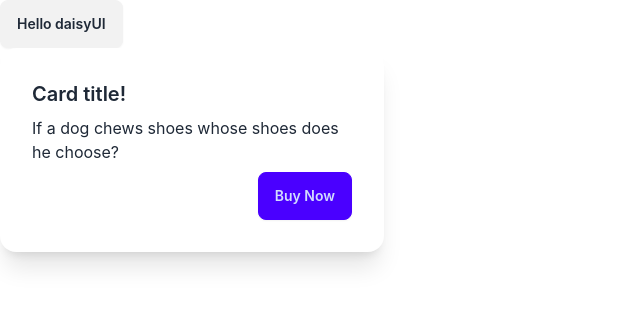
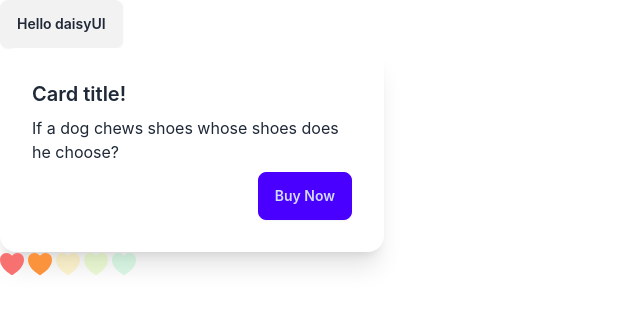
Before and after one commit to mbatuhantuna/tca-backgammon, a React (Create React App) app: page / in a window 1280 px wide. Shown: the top 314 px of the page, without its empty margins (0-640 px from the left). Built offline with nearby package versions, Linux system fonts and the light colour scheme.

Commit message:
Update App.tsx

```diff
--- a/src/App.tsx
+++ b/src/App.tsx
@@ -14,6 +14,12 @@
             <button className="btn btn-primary">Buy Now</button>
           </div>
         </div>
+      </div><div className="rating gap-1">
+        <input type="radio" name="rating-3" className="mask mask-heart bg-red-400" />
+        <input type="radio" name="rating-3" className="mask mask-heart bg-orange-400" checked />
+        <input type="radio" name="rating-3" className="mask mask-heart bg-yellow-400" />
+        <input type="radio" name="rating-3" className="mask mask-heart bg-lime-400" />
+        <input type="radio" name="rating-3" className="mask mask-heart bg-green-400" />
       </div></>
 
   );
```
